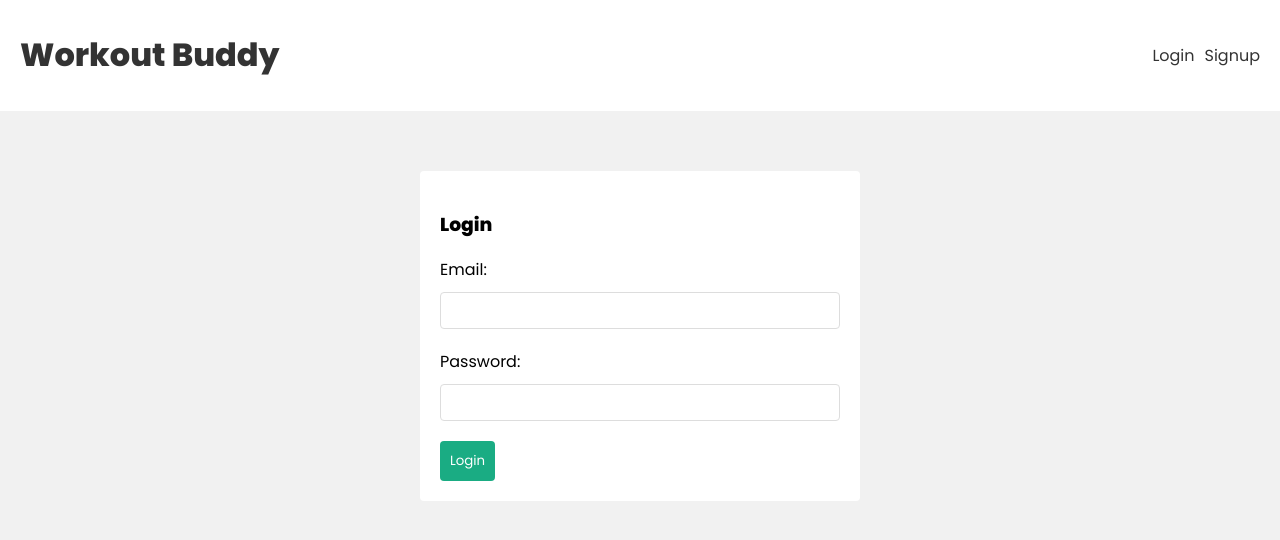
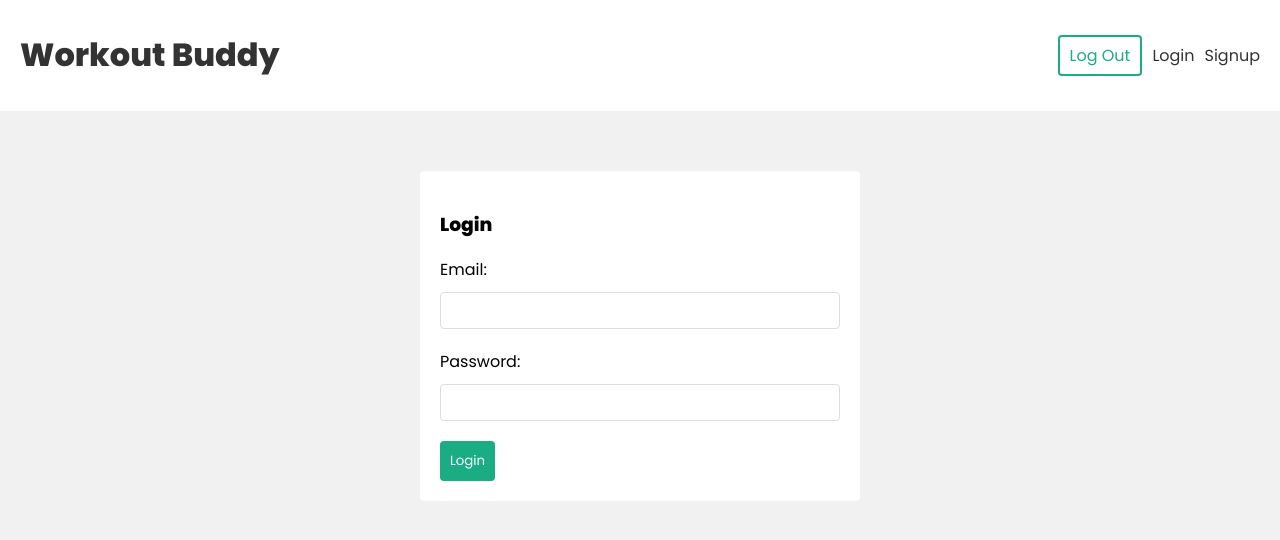
Before and after one commit to Brian-Wilcove/Workout-App, a React (Create React App) app in the folder frontend/: page /login in a window 1280 px wide. Shown: the top 540 px of the page. Built offline with nearby package versions, Linux system fonts and the light colour scheme.

Commit message:
Added useLogout Hook

```diff
--- a/frontend/src/components/Navbar.js
+++ b/frontend/src/components/Navbar.js
@@ -1,6 +1,13 @@
 import { Link } from 'react-router-dom'
+import { useLogout } from '../hooks/useLogout'
 
 const Navbar = () => {
+    const {logout} = useLogout()
+
+    const handleClick = () => {
+        logout()
+    }
+
     return(
         <header>
             <div className="container">
@@ -8,6 +15,9 @@
                     <h1>Workout Buddy</h1>
                 </Link>
                 <nav>
+                    <div>
+                        <button onClick={handleClick}>Log Out</button>
+                    </div>
                     <div>
                         <Link to="/login">Login</Link>
                         <Link to="/signup">Signup</Link>
--- /dev/null
+++ b/frontend/src/hooks/useLogout.js
@@ -0,0 +1,14 @@
+import { useAuthContext } from "./useAuthContext"
+
+export const useLogout = () => {
+    const { dispatch } = useAuthContext()
+    const logout = () => {
+        // remove user from local storage
+        localStorage.removeItem('user')
+
+        //dispatch logout action
+        dispatch({type: 'LOGOUT'})
+    }
+
+    return {logout}
+}
--- a/frontend/src/index.css
+++ b/frontend/src/index.css
@@ -109,6 +109,17 @@
 nav a {
   margin-left: 10px;
 }
+nav button {
+  background: #fff;
+  color: var(--primary);
+  border: 2px solid var(--primary);
+  padding: 6px 10px;
+  border-radius: 4px;
+  font-family: "Poppins";
+  cursor: pointer;
+  font-size: 1em;
+}
+
 /* auth forms */
 form.signup, form.login {
   max-width: 400px;
```
